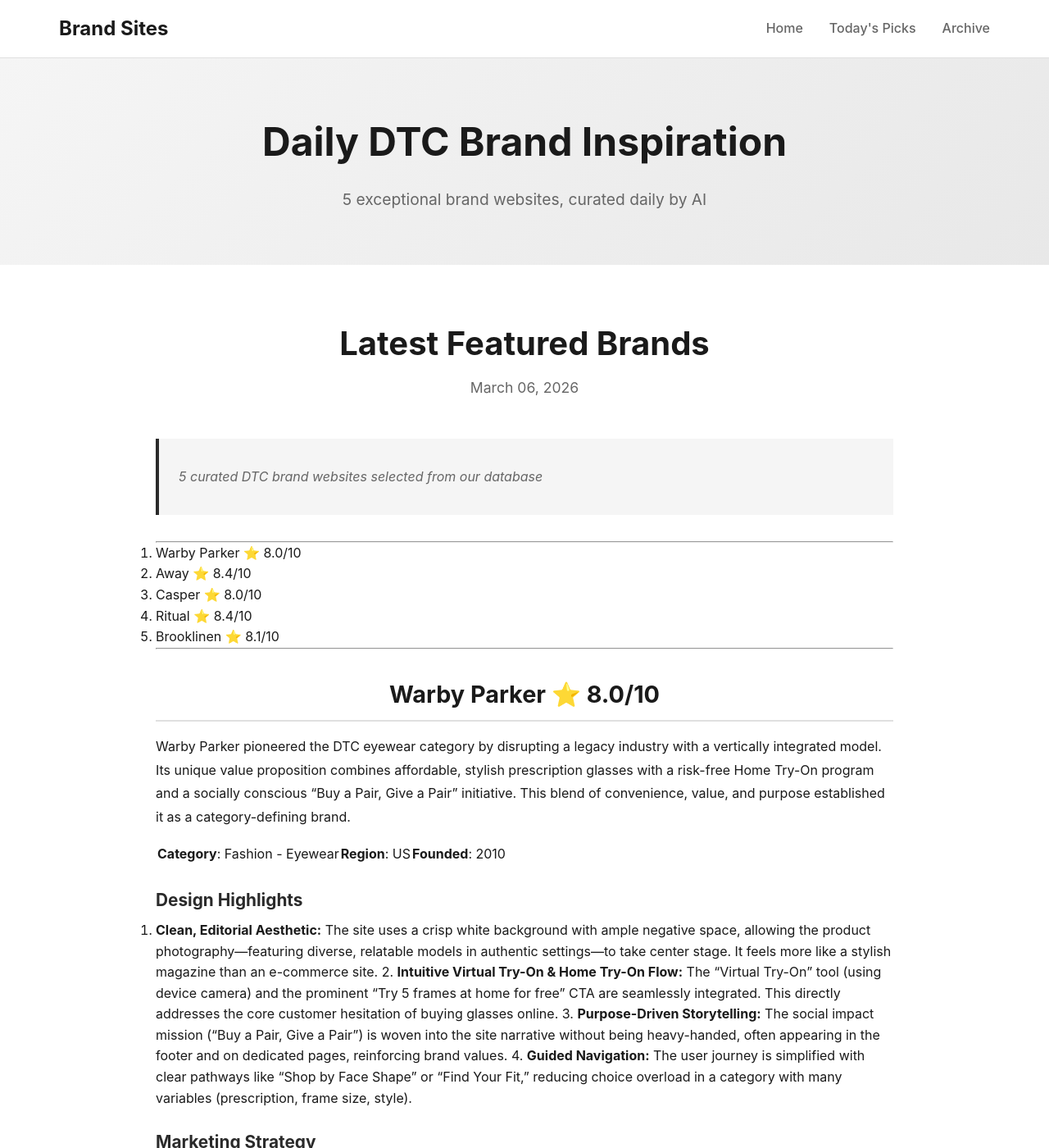
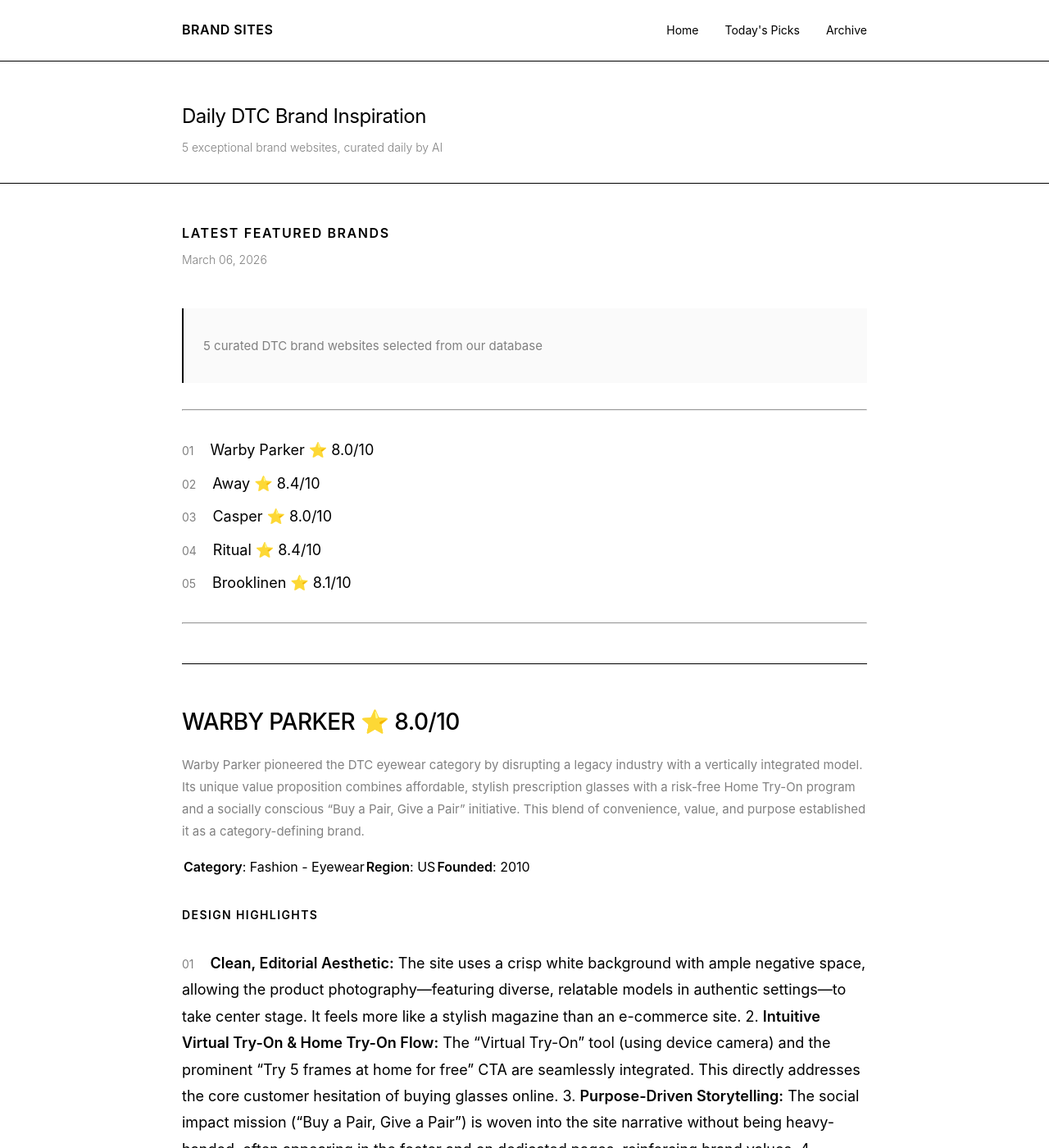
Before and after one commit to LemonPP-byte/Brand-Horizon, a Jekyll site: the page built from docs/index.md, in a window 1280 px wide and 1400 px high. Shown: the whole window at 82% size. Built offline with Jekyll 4.4.1, drawn with Linux system fonts in a browser that asks for light colours.

Commit message:
Redesign with minimalist aesthetic
- Smaller titles and headers
- Larger brand showcase items (1.75rem)
- 50% gray (#808080) for detail text
- Pure black and white color scheme
- Removed gradients and shadows
- Clean borders and typography
- Uppercase labels with letter spacing

Co-Authored-By: Claude Sonnet 4.6 (1M context) <noreply@anthropic.com>

```diff
--- a/docs/assets/css/style.scss
+++ b/docs/assets/css/style.scss
@@ -11,7 +11,7 @@
 body {
     font-family: -apple-system, BlinkMacSystemFont, "Segoe UI", Roboto, "Helvetica Neue", Arial, sans-serif;
     background: #ffffff;
-    color: #1a1a1a;
+    color: #000000;
     line-height: 1.6;
 }
 
@@ -21,7 +21,7 @@ a {
 }
 
 .container {
-    max-width: 1200px;
+    max-width: 900px;
     margin: 0 auto;
     padding: 0 2rem;
 }
@@ -29,11 +29,8 @@ a {
 /* Navigation */
 .main-nav {
     background: #ffffff;
-    border-bottom: 1px solid #e0e0e0;
-    padding: 1rem 0;
-    position: sticky;
-    top: 0;
-    z-index: 100;
+    border-bottom: 1px solid #000000;
+    padding: 1.5rem 0;
 }
 
 .main-nav .container {
@@ -43,9 +40,11 @@ a {
 }
 
 .logo {
-    font-size: 1.5rem;
-    font-weight: 700;
-    color: #1a1a1a;
+    font-size: 1rem;
+    font-weight: 600;
+    letter-spacing: 0.5px;
+    color: #000000;
+    text-transform: uppercase;
 }
 
 .nav-links {
@@ -54,128 +53,194 @@ a {
 }
 
 .nav-links a {
-    color: #666;
-    font-weight: 500;
-    transition: color 0.3s;
+    color: #000000;
+    font-size: 0.875rem;
+    font-weight: 400;
+    transition: opacity 0.3s;
 }
 
 .nav-links a:hover {
-    color: #1a1a1a;
+    opacity: 0.5;
 }
 
 /* Hero Section */
 .hero {
-    background: linear-gradient(135deg, #f5f5f5 0%, #e8e8e8 100%);
-    padding: 4rem 0;
-    text-align: center;
+    background: #ffffff;
+    padding: 3rem 0 2rem 0;
+    border-bottom: 1px solid #000000;
 }
 
 .hero h1 {
-    font-size: 3rem;
-    margin-bottom: 1rem;
-    color: #1a1a1a;
+    font-size: 1.5rem;
+    font-weight: 400;
+    margin-bottom: 0.5rem;
+    color: #000000;
+    letter-spacing: -0.02em;
 }
 
 .tagline {
-    font-size: 1.2rem;
-    color: #666;
+    font-size: 0.875rem;
+    color: #808080;
+    font-weight: 300;
 }
 
 /* Today's Section */
 .today-section {
-    padding: 4rem 0;
+    padding: 3rem 0;
     background: #ffffff;
 }
 
 .today-section h2 {
-    font-size: 2.5rem;
+    font-size: 1rem;
+    font-weight: 600;
     margin-bottom: 0.5rem;
-    text-align: center;
+    text-transform: uppercase;
+    letter-spacing: 0.1em;
+    color: #000000;
 }
 
 .date {
-    text-align: center;
-    color: #666;
-    font-size: 1.1rem;
+    color: #808080;
+    font-size: 0.875rem;
     margin-bottom: 3rem;
+    font-weight: 300;
 }
 
 .brands-preview {
-    max-width: 900px;
-    margin: 0 auto;
+    max-width: 100%;
 }
 
+/* Brand List Items */
+.brands-preview > ol {
+    list-style: none;
+    counter-reset: brand-counter;
+    margin: 2rem 0;
+    padding: 0;
+}
+
+.brands-preview > ol > li {
+    counter-increment: brand-counter;
+    margin-bottom: 0.5rem;
+    font-size: 1.125rem;
+    font-weight: 400;
+}
+
+.brands-preview > ol > li::before {
+    content: counter(brand-counter, decimal-leading-zero) " ";
+    color: #808080;
+    margin-right: 1rem;
+    font-size: 0.875rem;
+}
+
+/* Brand Detail Sections */
 .brands-preview h2 {
-    font-size: 1.8rem;
-    margin: 2rem 0 1rem 0;
-    padding-bottom: 0.5rem;
-    border-bottom: 2px solid #e0e0e0;
+    font-size: 1.75rem;
+    font-weight: 500;
+    margin: 4rem 0 1rem 0;
+    padding-top: 3rem;
+    border-top: 1px solid #000000;
+    color: #000000;
+    letter-spacing: -0.02em;
+}
+
+.brands-preview h2:first-of-type {
+    margin-top: 3rem;
+}
+
+.brands-preview h2 a {
+    color: #000000;
+    transition: opacity 0.3s;
+}
+
+.brands-preview h2 a:hover {
+    opacity: 0.5;
 }
 
 .brands-preview h3 {
-    font-size: 1.3rem;
-    margin: 1.5rem 0 0.5rem 0;
-    color: #2a2a2a;
+    font-size: 0.875rem;
+    font-weight: 600;
+    margin: 2rem 0 0.75rem 0;
+    color: #000000;
+    text-transform: uppercase;
+    letter-spacing: 0.1em;
 }
 
 .brands-preview p {
     margin: 1rem 0;
     line-height: 1.8;
+    color: #808080;
+    font-size: 0.9375rem;
 }
 
 .brands-preview ul {
     margin: 1rem 0;
-    padding-left: 2rem;
+    padding-left: 1.5rem;
+    color: #808080;
+}
+
+.brands-preview li {
+    margin: 0.5rem 0;
+    line-height: 1.8;
 }
 
 .brands-preview blockquote {
-    background: #f5f5f5;
-    border-left: 4px solid #2a2a2a;
+    background: #fafafa;
+    border-left: 2px solid #000000;
     padding: 1rem 1.5rem;
     margin: 2rem 0;
-    font-style: italic;
-    color: #666;
+    font-style: normal;
+    color: #808080;
+    font-size: 0.875rem;
 }
 
 .brands-preview code {
-    background: #f5f5f5;
+    background: #000000;
+    color: #ffffff;
     padding: 0.2rem 0.5rem;
-    border-radius: 3px;
-    font-size: 0.9rem;
-    color: #2a2a2a;
+    border-radius: 0;
+    font-size: 0.8125rem;
+    font-weight: 400;
+}
+
+.brands-preview strong {
+    font-weight: 600;
+    color: #000000;
 }
 
 .no-content {
     text-align: center;
-    color: #999;
+    color: #808080;
     font-style: italic;
     padding: 3rem 0;
+    font-size: 0.875rem;
 }
 
 /* Archive Section */
 .archive-section {
-    padding: 4rem 0;
-    background: #fafafa;
+    padding: 3rem 0;
+    background: #ffffff;
+    border-top: 1px solid #000000;
 }
 
 .archive-section h2 {
-    font-size: 2.5rem;
+    font-size: 1rem;
+    font-weight: 600;
     margin-bottom: 2rem;
-    text-align: center;
+    text-transform: uppercase;
+    letter-spacing: 0.1em;
+    color: #000000;
 }
 
 .archive-grid {
     display: grid;
-    grid-template-columns: repeat(auto-fill, minmax(250px, 1fr));
-    gap: 1rem;
-    max-width: 1000px;
-    margin: 0 auto;
+    grid-template-columns: repeat(auto-fill, minmax(200px, 1fr));
+    gap: 1px;
+    background: #000000;
+    border: 1px solid #000000;
 }
 
 .archive-card {
     background: #ffffff;
-    border: 1px solid #e0e0e0;
-    border-radius: 8px;
     padding: 1.5rem;
     display: flex;
     justify-content: space-between;
@@ -184,91 +249,100 @@ a {
 }
 
 .archive-card:hover {
-    border-color: #2a2a2a;
-    transform: translateY(-2px);
-    box-shadow: 0 4px 12px rgba(0, 0, 0, 0.1);
+    background: #000000;
+    color: #ffffff;
 }
 
 .archive-date {
-    font-weight: 500;
-    color: #2a2a2a;
+    font-weight: 400;
+    font-size: 0.875rem;
 }
 
 .archive-arrow {
-    color: #666;
-    font-size: 1.2rem;
+    font-size: 1rem;
 }
 
 /* Post Content */
 .post-content {
-    padding: 4rem 0;
+    padding: 3rem 0;
     background: #ffffff;
 }
 
 .post-header {
-    text-align: center;
     margin-bottom: 3rem;
     padding-bottom: 2rem;
-    border-bottom: 2px solid #e0e0e0;
+    border-bottom: 1px solid #000000;
 }
 
 .post-header h1 {
-    font-size: 2.5rem;
-    margin-bottom: 1rem;
+    font-size: 1.5rem;
+    font-weight: 400;
+    margin-bottom: 0.5rem;
+    letter-spacing: -0.02em;
 }
 
 .post-date {
-    color: #666;
-    font-size: 1.1rem;
+    color: #808080;
+    font-size: 0.875rem;
+    font-weight: 300;
 }
 
 .post-body {
-    max-width: 900px;
-    margin: 0 auto;
+    max-width: 100%;
 }
 
 .post-footer {
     margin-top: 4rem;
     padding-top: 2rem;
-    border-top: 1px solid #e0e0e0;
-    text-align: center;
+    border-top: 1px solid #000000;
 }
 
 .back-link {
-    color: #2a2a2a;
-    font-weight: 500;
-    transition: color 0.3s;
+    color: #000000;
+    font-size: 0.875rem;
+    font-weight: 400;
+    transition: opacity 0.3s;
 }
 
 .back-link:hover {
-    color: #666;
+    opacity: 0.5;
 }
 
 /* Footer */
 .footer {
-    background: #2a2a2a;
-    color: #999;
-    padding: 3rem 0;
+    background: #000000;
+    color: #ffffff;
+    padding: 2rem 0;
     text-align: center;
+    font-size: 0.8125rem;
 }
 
 .footer p {
-    margin: 0.5rem 0;
+    margin: 0.25rem 0;
+    font-weight: 300;
+}
+
+.footer a {
+    color: #ffffff;
+    transition: opacity 0.3s;
+}
+
+.footer a:hover {
+    opacity: 0.5;
 }
 
 /* Responsive */
 @media (max-width: 768px) {
-    .hero h1 {
-        font-size: 2rem;
+    .container {
+        padding: 0 1.5rem;
     }
 
-    .tagline {
-        font-size: 1rem;
+    .hero h1 {
+        font-size: 1.25rem;
     }
 
-    .today-section h2,
-    .archive-section h2 {
-        font-size: 2rem;
+    .brands-preview h2 {
+        font-size: 1.5rem;
     }
 
     .archive-grid {
```
